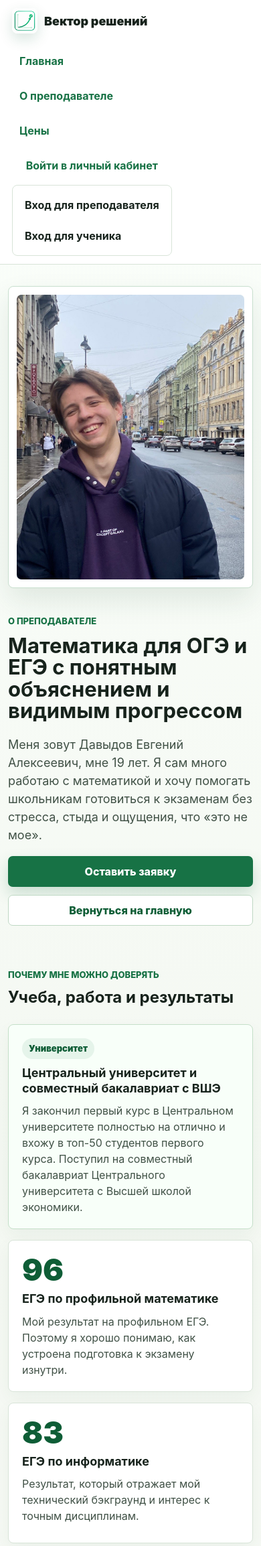
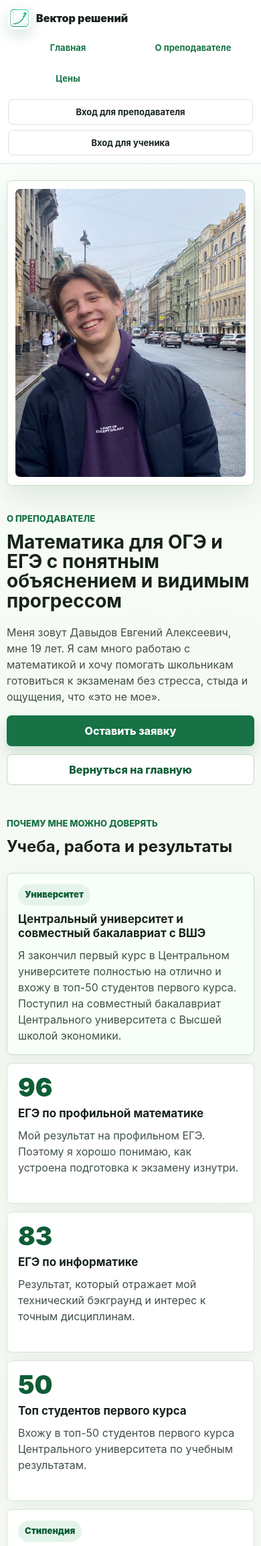
Before and after one commit to K1ng-Art4r/tutoring-progress-app, a FastAPI app: page /about in a window 390 px wide. Shown: the top 2308 px of the page at 67% size. Run offline with FastAPI, Linux system fonts and the light colour scheme; parts of the project's set-up code (start-up, migrations or seed data) failed here and were passed over.

Commit message:
Improve mobile responsive layout

```diff
--- a/app/static/styles.css
+++ b/app/static/styles.css
@@ -25,11 +25,17 @@
   box-sizing: border-box;
 }
 
+html {
+  overflow-x: hidden;
+  -webkit-text-size-adjust: 100%;
+}
+
 body {
   margin: 0;
   background: linear-gradient(180deg, #fbfffb 0%, var(--bg) 34%, #ffffff 100%);
   color: var(--text);
   line-height: 1.5;
+  overflow-x: hidden;
 }
 
 a {
@@ -81,6 +87,7 @@ input,
 textarea,
 select {
   width: 100%;
+  max-width: 100%;
   min-height: 42px;
   border: 1px solid #cfd7d1;
   border-radius: 7px;
@@ -94,6 +101,17 @@ textarea {
   resize: vertical;
 }
 
+button {
+  font: inherit;
+}
+
+img,
+svg,
+video {
+  max-width: 100%;
+  height: auto;
+}
+
 label {
   display: grid;
   gap: 6px;
@@ -136,6 +154,30 @@ details summary {
   cursor: pointer;
   color: var(--green);
   font-weight: 700;
+}
+
+main,
+section,
+article,
+aside,
+form,
+.section > *,
+.admin-panel > *,
+.content-block > *,
+.summary-block > *,
+.feature-card > *,
+.about-card > *,
+.achievement-card > *,
+.topic-card > *,
+.report-card > *,
+.checkpoint-card > *,
+.diagnostic-card > *,
+.diagnostic-admin-card > *,
+.review-task-card > *,
+.pricing-card > *,
+.lead-card > *,
+.homework-item > * {
+  min-width: 0;
 }
 
 .topbar {
@@ -159,6 +201,7 @@ details summary {
   gap: 10px;
   color: var(--text);
   font-weight: 900;
+  flex: 0 0 auto;
 }
 
 .brand:hover {
@@ -193,6 +236,7 @@ details summary {
   gap: 6px;
   color: var(--muted);
   font-weight: 650;
+  min-width: 0;
 }
 
 .topnav > a,
@@ -351,6 +395,7 @@ details summary {
   display: inline-flex;
   align-items: center;
   justify-content: center;
+  text-align: center;
   min-height: 42px;
   border: 1px solid transparent;
   border-radius: 7px;
@@ -753,11 +798,13 @@ details summary {
   flex-wrap: wrap;
   gap: 10px;
   margin-bottom: 18px;
+  max-width: 100%;
 }
 
 .filter-chip {
   display: inline-flex;
   align-items: center;
+  flex: 0 0 auto;
   gap: 8px;
   border: 1px solid var(--border);
   border-radius: 999px;
@@ -922,6 +969,7 @@ details summary {
 
 .table-wrap {
   overflow-x: auto;
+  -webkit-overflow-scrolling: touch;
   border: 1px solid var(--border);
   border-radius: var(--radius);
   background: var(--surface);
@@ -1914,6 +1962,42 @@ details summary {
   padding: 28px 0 40px;
   color: var(--muted);
   border-top: 1px solid var(--border);
+}
+
+@media (max-width: 1080px) {
+  .topbar {
+    align-items: flex-start;
+    gap: 14px;
+  }
+
+  .topnav {
+    flex-wrap: wrap;
+    justify-content: flex-end;
+  }
+
+  .hero {
+    grid-template-columns: minmax(0, 1fr) minmax(300px, 0.8fr);
+    gap: 28px;
+  }
+
+  .feature-grid {
+    grid-template-columns: repeat(2, minmax(0, 1fr));
+  }
+
+  .about-grid,
+  .achievement-grid,
+  .topic-grid {
+    grid-template-columns: repeat(2, minmax(0, 1fr));
+  }
+
+  .about-main,
+  .achievement-wide {
+    grid-column: span 2;
+  }
+
+  .topic-homework-grid {
+    grid-template-columns: 1fr;
+  }
 }
 
 @media (max-width: 920px) {
@@ -1959,7 +2043,7 @@ details summary {
   }
 
   .product-preview {
-    order: -1;
+    order: 0;
   }
 
   .admin-actions {
@@ -1986,12 +2070,30 @@ details summary {
     text-align: left;
   }
 
+  .about-main,
   .achievement-wide {
     grid-column: auto;
   }
 
+  .teacher-photo-card {
+    max-width: 520px;
+  }
+
   .board-photo {
     min-height: 320px;
+  }
+
+  .diagnostic-start-card,
+  .timer-card,
+  .pricing-note,
+  .cabinet-status {
+    max-width: 420px;
+  }
+
+  .diagnostic-card-actions,
+  .pricing-note,
+  .timer-card {
+    justify-items: stretch;
   }
 }
 
@@ -2004,46 +2106,187 @@ details summary {
     font-size: 24px;
   }
 
-  .topbar,
+  h3 {
+    font-size: 17px;
+  }
+
+  .topbar {
+    position: static;
+    align-items: stretch;
+    flex-direction: column;
+    gap: 12px;
+    min-height: 0;
+    padding: 10px 12px 12px;
+  }
+
   .topnav {
-    align-items: flex-start;
-    flex-direction: column;
-  }
-
-  .topnav {
-    gap: 10px;
+    display: grid;
+    grid-template-columns: repeat(3, minmax(0, 1fr));
+    align-items: stretch;
+    gap: 8px;
+    width: 100%;
+  }
+
+  .brand {
+    gap: 8px;
+  }
+
+  .brand-mark {
+    width: 34px;
+    height: 34px;
+  }
+
+  .brand-text {
+    font-size: 16px;
+  }
+
+  .topnav > a,
+  .topnav .nav-dropdown-trigger,
+  .topnav .link-button {
+    display: inline-flex;
+    justify-content: center;
+    width: 100%;
+    min-height: 38px;
+    padding: 7px 8px;
+    text-align: center;
+    font-size: 14px;
+    line-height: 1.15;
+  }
+
+  .inline-form {
+    display: block;
+    width: 100%;
   }
 
   .nav-dropdown {
     display: grid;
+    grid-column: 1 / -1;
     gap: 8px;
+  }
+
+  .topnav .nav-dropdown-trigger {
+    display: none;
   }
 
   .nav-dropdown-menu {
     position: static;
+    display: grid;
+    grid-template-columns: repeat(2, minmax(0, 1fr));
+    gap: 8px;
     min-width: 0;
+    border: 0;
+    background: transparent;
+    padding: 0;
     opacity: 1;
     pointer-events: auto;
     transform: none;
     box-shadow: none;
   }
 
+  .nav-dropdown-menu a {
+    display: inline-flex;
+    align-items: center;
+    justify-content: center;
+    min-height: 38px;
+    border: 1px solid var(--border);
+    background: #fff;
+    text-align: center;
+    font-size: 14px;
+    line-height: 1.15;
+  }
+
   .section {
     width: min(100vw - 24px, 1180px);
-    padding: 32px 0;
+    padding: 28px 0;
   }
 
   .hero {
     min-height: auto;
+    gap: 22px;
+    padding-top: 24px;
+  }
+
+  .hero-copy::before {
+    width: 52px;
+    height: 5px;
+    margin-bottom: 14px;
+  }
+
+  .hero-text {
+    font-size: 16px;
+  }
+
+  .hero-proof {
+    gap: 8px;
+  }
+
+  .hero-proof span {
+    padding: 6px 9px;
+    font-size: 12px;
+  }
+
+  .product-preview,
+  .feature-card,
+  .about-card,
+  .achievement-card,
+  .content-block,
+  .auth-box,
+  .empty-state,
+  .summary-block,
+  .admin-panel,
+  .stat-tile,
+  .report-card,
+  .checkpoint-card,
+  .topic-card,
+  .diagnostic-card,
+  .diagnostic-admin-card,
+  .review-task-card,
+  .student-review-card,
+  .pricing-card,
+  .pricing-compare,
+  .latest-report,
+  .completed-homework {
+    padding: 16px;
   }
 
   .preview-grid {
     grid-template-columns: 1fr;
+  }
+
+  .feature-grid,
+  .about-grid,
+  .achievement-grid,
+  .stats-row,
+  .summary-grid,
+  .topic-grid,
+  .checkpoint-grid,
+  .diagnostic-task-nav {
+    gap: 12px;
+  }
+
+  .lead-filter {
+    flex-wrap: nowrap;
+    overflow-x: auto;
+    padding-bottom: 4px;
+  }
+
+  .filter-chip {
+    min-height: 38px;
   }
 
   .button,
   .button-row {
     width: 100%;
+  }
+
+  .button-row {
+    display: grid;
+    grid-template-columns: 1fr;
+  }
+
+  .button {
+    min-width: 0;
+    white-space: normal;
   }
 
   .leads-head,
@@ -2052,9 +2295,25 @@ details summary {
   .diagnostic-task-head,
   .diagnostic-admin-top,
   .review-task-head,
-  .student-review-head {
+  .student-review-head,
+  .report-card-head,
+  .dialog-head {
     align-items: stretch;
     flex-direction: column;
+  }
+
+  .lead-actions,
+  .admin-actions {
+    display: grid;
+    grid-template-columns: 1fr;
+    width: 100%;
+  }
+
+  .lead-actions form,
+  .admin-actions .button,
+  .admin-actions form,
+  .admin-actions button {
+    width: 100%;
   }
 
   .homework-actions {
@@ -2067,4 +2326,113 @@ details summary {
     width: 100%;
     max-width: 100%;
   }
-}
+
+  .access-line {
+    gap: 12px;
+  }
+
+  .badge,
+  .file-pill {
+    max-width: 100%;
+    white-space: normal;
+  }
+
+  .diagnostic-start-card,
+  .timer-card,
+  .pricing-note,
+  .cabinet-status,
+  .teacher-photo-card {
+    max-width: none;
+  }
+
+  .diagnostic-side {
+    gap: 14px;
+    padding: 14px;
+  }
+
+  .diagnostic-task-nav {
+    grid-template-columns: repeat(4, minmax(0, 1fr));
+  }
+
+  .diag-nav-button {
+    min-height: 38px;
+  }
+
+  .diagnostic-task-panel {
+    padding: 16px;
+  }
+
+  .task-prompt {
+    font-size: 16px;
+  }
+
+  .task-skill {
+    padding: 9px 10px;
+  }
+
+  .timer-card strong {
+    font-size: 34px;
+  }
+
+  .review-score-row {
+    gap: 10px;
+  }
+
+  .price-line strong {
+    font-size: 34px;
+  }
+
+  .big-number {
+    font-size: 38px;
+  }
+
+  .teacher-photo,
+  .board-photo {
+    max-height: 520px;
+  }
+
+  .board-photo {
+    min-height: 260px;
+  }
+
+  .philosophy-copy {
+    padding: 20px;
+  }
+
+  .contact-dialog {
+    width: calc(100vw - 24px);
+  }
+}
+
+@media (max-width: 430px) {
+  h1 {
+    font-size: 28px;
+  }
+
+  .topnav {
+    grid-template-columns: repeat(2, minmax(0, 1fr));
+  }
+
+  .nav-dropdown-menu {
+    grid-template-columns: 1fr;
+  }
+
+  .topnav > a,
+  .topnav .link-button,
+  .nav-dropdown-menu a {
+    font-size: 13px;
+  }
+
+  .section {
+    width: min(100vw - 20px, 1180px);
+    padding: 24px 0;
+  }
+
+  .diagnostic-task-nav {
+    grid-template-columns: repeat(3, minmax(0, 1fr));
+  }
+
+  .preview-grid div {
+    min-height: 0;
+  }
+}
```
